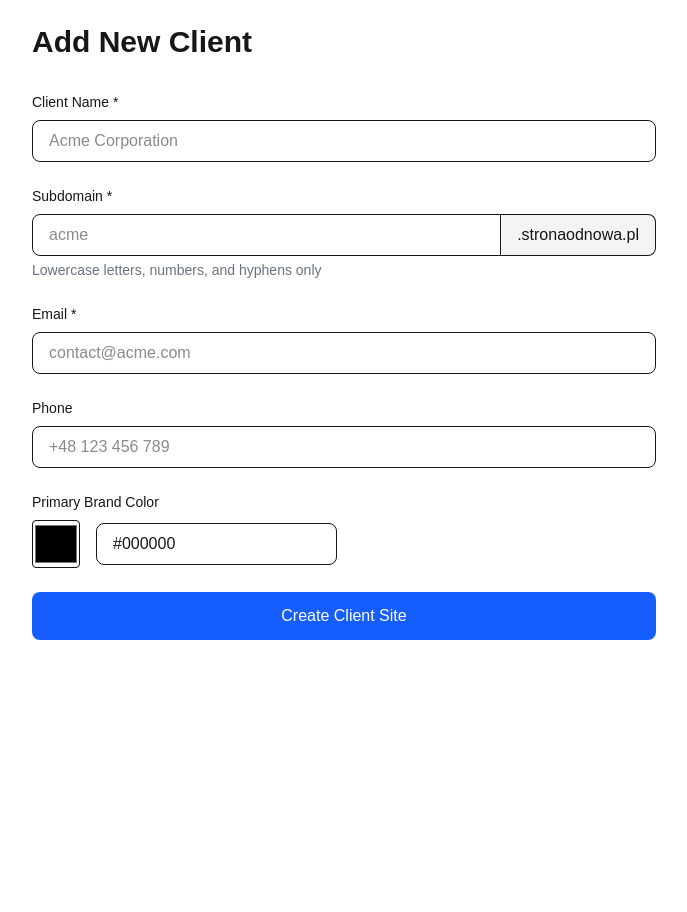
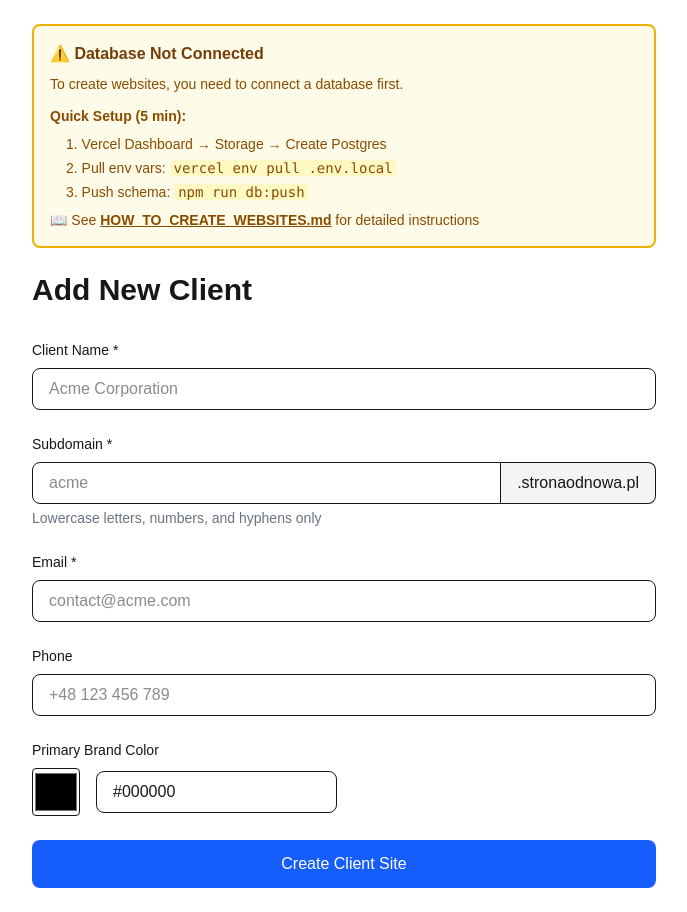
Before and after one commit to tahircivann/stronaodnowa-platform, a Next.js app: page /dashboard/clients in a window 1280 px wide. Shown: the whole page, without its empty margins (296-983 px from the left). Before the commit the page ends 800 px from the top, so only its background shows below. Built offline with nearby package versions, Linux system fonts and the light colour scheme.

Commit message:
feat: add database setup notice to admin dashboard

```diff
--- a/app/(dashboard)/dashboard/clients/page.tsx
+++ b/app/(dashboard)/dashboard/clients/page.tsx
@@ -48,6 +48,24 @@ export default function ClientsPage() {
 
   return (
     <div className="max-w-2xl mx-auto p-6">
+      <div className="mb-6 rounded-lg border-2 border-yellow-500 bg-yellow-50 p-4">
+        <h2 className="font-semibold text-yellow-900 mb-2">⚠️ Database Not Connected</h2>
+        <p className="text-sm text-yellow-800 mb-3">
+          To create websites, you need to connect a database first.
+        </p>
+        <div className="space-y-2 text-sm text-yellow-800">
+          <p><strong>Quick Setup (5 min):</strong></p>
+          <ol className="list-decimal list-inside space-y-1 ml-4">
+            <li>Vercel Dashboard → Storage → Create Postgres</li>
+            <li>Pull env vars: <code className="bg-yellow-100 px-1 rounded">vercel env pull .env.local</code></li>
+            <li>Push schema: <code className="bg-yellow-100 px-1 rounded">npm run db:push</code></li>
+          </ol>
+          <p className="mt-2">
+            📖 See <a href="/HOW_TO_CREATE_WEBSITES.md" className="underline font-semibold">HOW_TO_CREATE_WEBSITES.md</a> for detailed instructions
+          </p>
+        </div>
+      </div>
+
       <h1 className="text-3xl font-bold mb-8">Add New Client</h1>
 
       <form onSubmit={handleSubmit} className="space-y-6">
```
